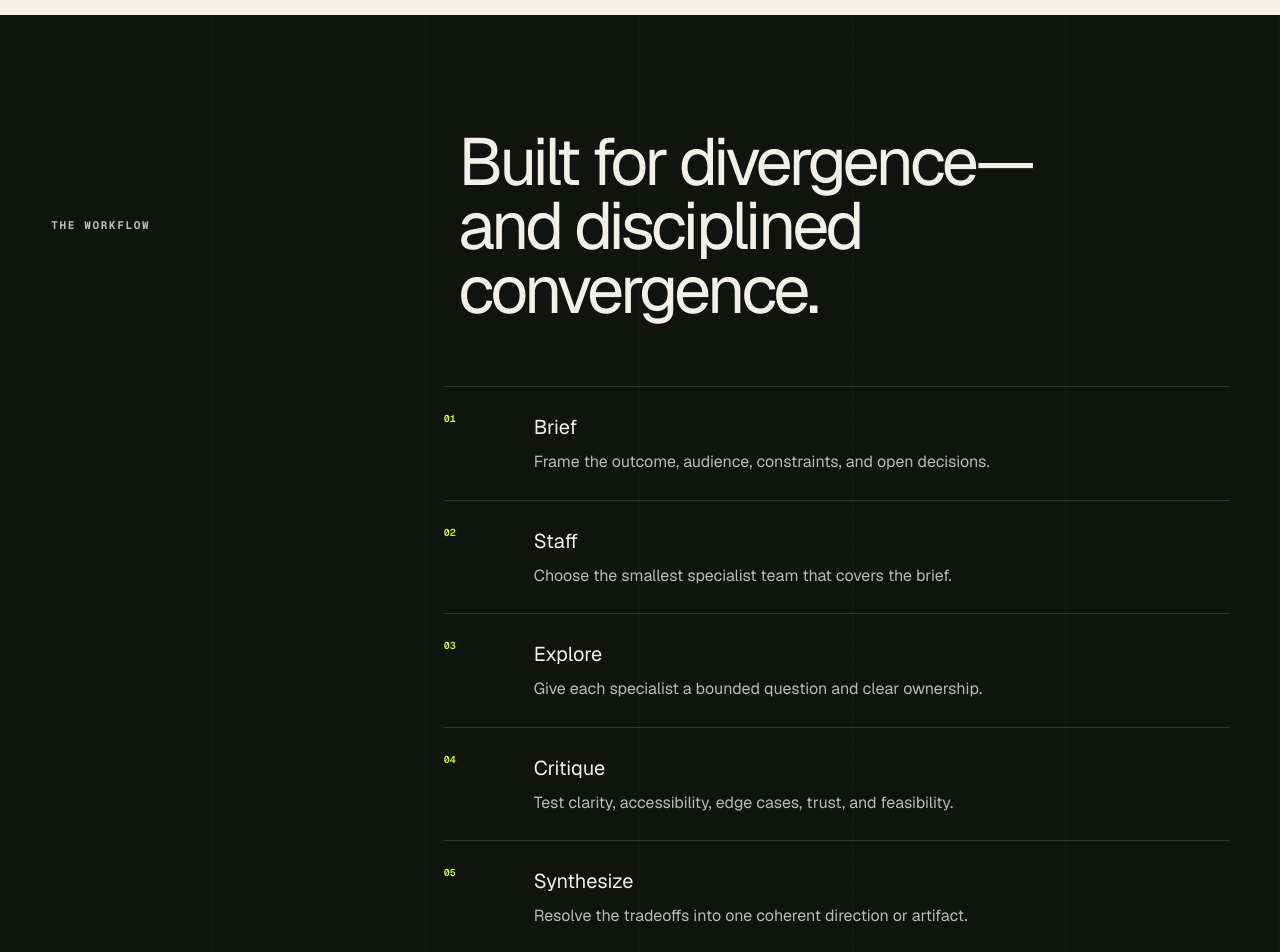
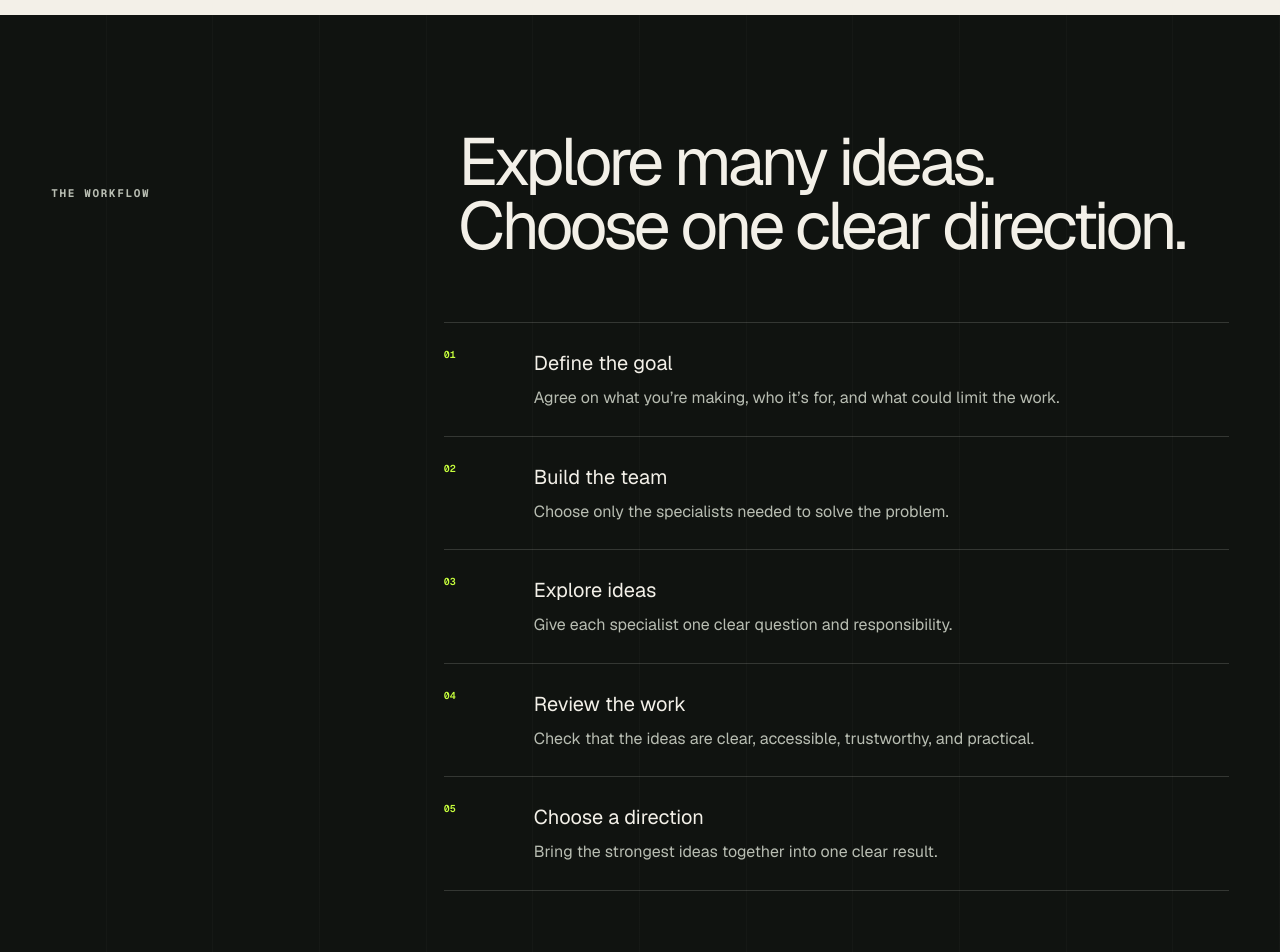
Before and after one commit to ladymillard/design-team-orchestrator, a Next.js app: page / in a window 1280 px wide. Shown: the part 2860-3812 px from the top of the page. Built offline with nearby package versions, Linux system fonts and the light colour scheme.

Commit message:
Simplify workflow copy

```diff
--- a/app/page.tsx
+++ b/app/page.tsx
@@ -6,11 +6,11 @@ const installCommand = "mkdir -p ~/.codex/skills && cp -R ./design-team-orchestr
 const prompt = "Use $design-team-orchestrator to create a launch-page concept for [your product].";
 
 const workflow = [
-  ["01", "Brief", "Frame the outcome, audience, constraints, and open decisions."],
-  ["02", "Staff", "Choose the smallest specialist team that covers the brief."],
-  ["03", "Explore", "Give each specialist a bounded question and clear ownership."],
-  ["04", "Critique", "Test clarity, accessibility, edge cases, trust, and feasibility."],
-  ["05", "Synthesize", "Resolve the tradeoffs into one coherent direction or artifact."],
+  ["01", "Define the goal", "Agree on what you’re making, who it’s for, and what could limit the work."],
+  ["02", "Build the team", "Choose only the specialists needed to solve the problem."],
+  ["03", "Explore ideas", "Give each specialist one clear question and responsibility."],
+  ["04", "Review the work", "Check that the ideas are clear, accessible, trustworthy, and practical."],
+  ["05", "Choose a direction", "Bring the strongest ideas together into one clear result."],
 ];
 
 function CopyButton({ value, label = "Copy command" }: { value: string; label?: string }) {
@@ -62,7 +62,7 @@ export default function Home() {
         </section>
 
         <section className="workflow" id="workflow" aria-labelledby="workflow-title">
-          <div className="section-head"><p className="eyebrow">The workflow</p><h2 id="workflow-title">Built for divergence—<br/>and disciplined convergence.</h2></div>
+          <div className="section-head"><p className="eyebrow">The workflow</p><h2 id="workflow-title">Explore many ideas.<br/>Choose one clear direction.</h2></div>
           <ol className="workflow-list">{workflow.map(([n,title,body]) => <li key={n}><span>{n}</span><div><h3>{title}</h3><p>{body}</p></div></li>)}</ol>
         </section>
 
```
